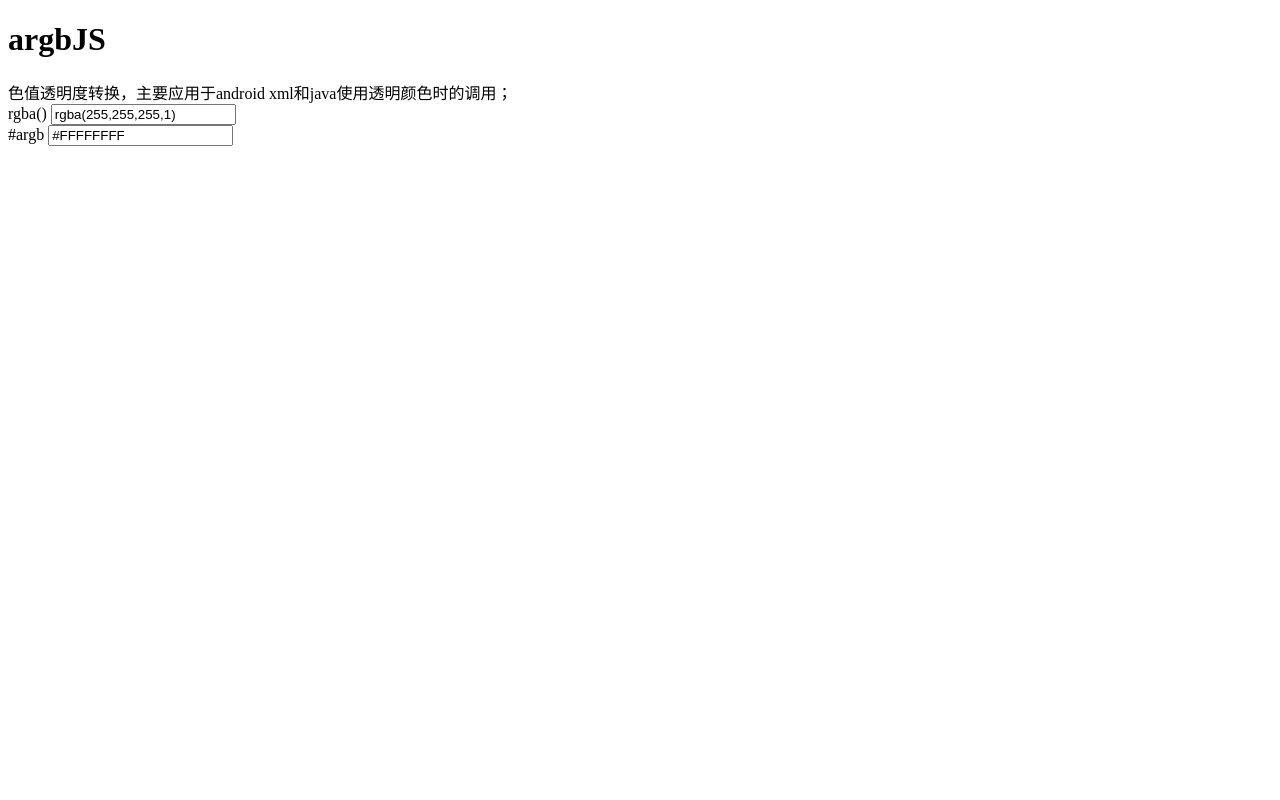
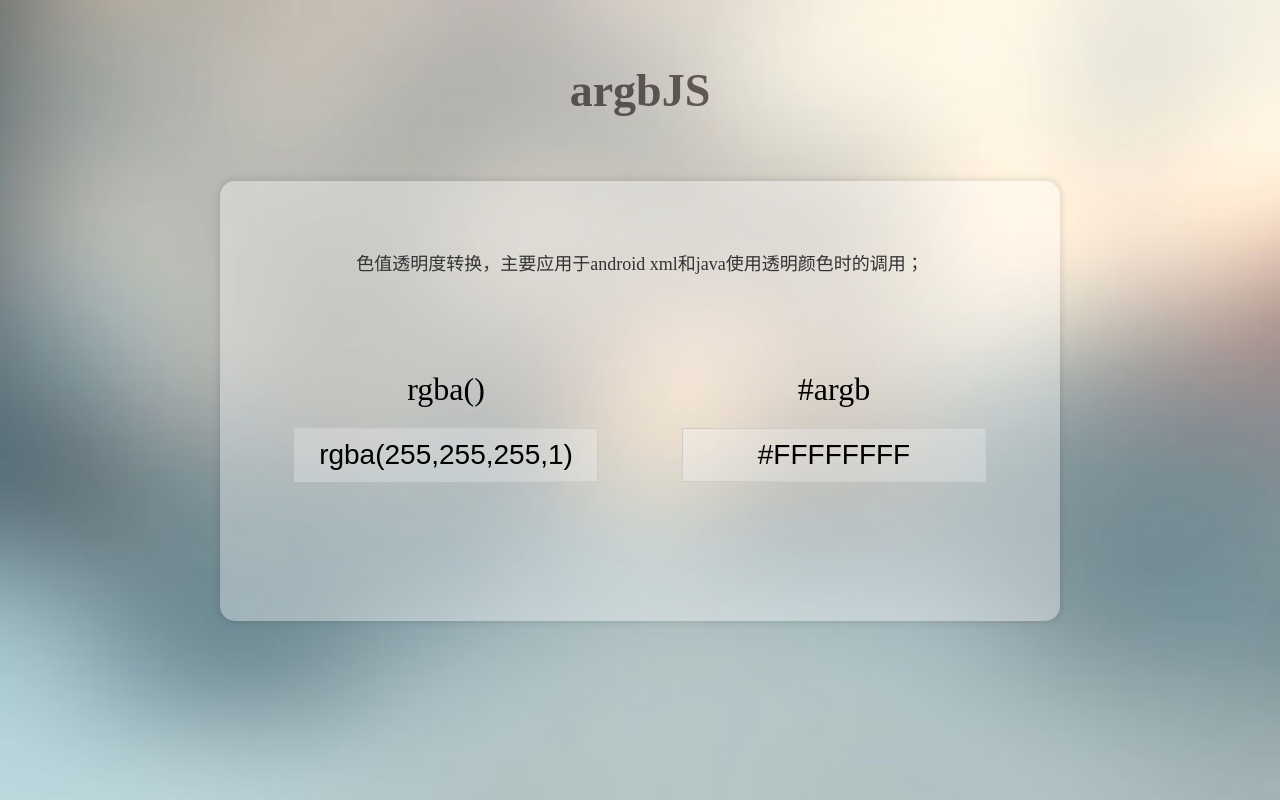
Before and after one commit to liujunjiun/liujunjiun.github.io, a plain HTML site: page argbJS.html in a window 1280 px wide. Drawn offline with Linux system fonts and the light colour scheme.

Commit message:
Update argbJS.html

```diff
--- a/argbJS.html
+++ b/argbJS.html
@@ -7,7 +7,7 @@
 <title>颜色值转换</title>
 <meta name="description" content="">
 <meta name="keywords" content="rgba,argb,argbPlus">
-<link href="css.css" rel="stylesheet">
+<link href="main.css" rel="stylesheet">
 </head>
 <body>
 <div class="wrap">
```
